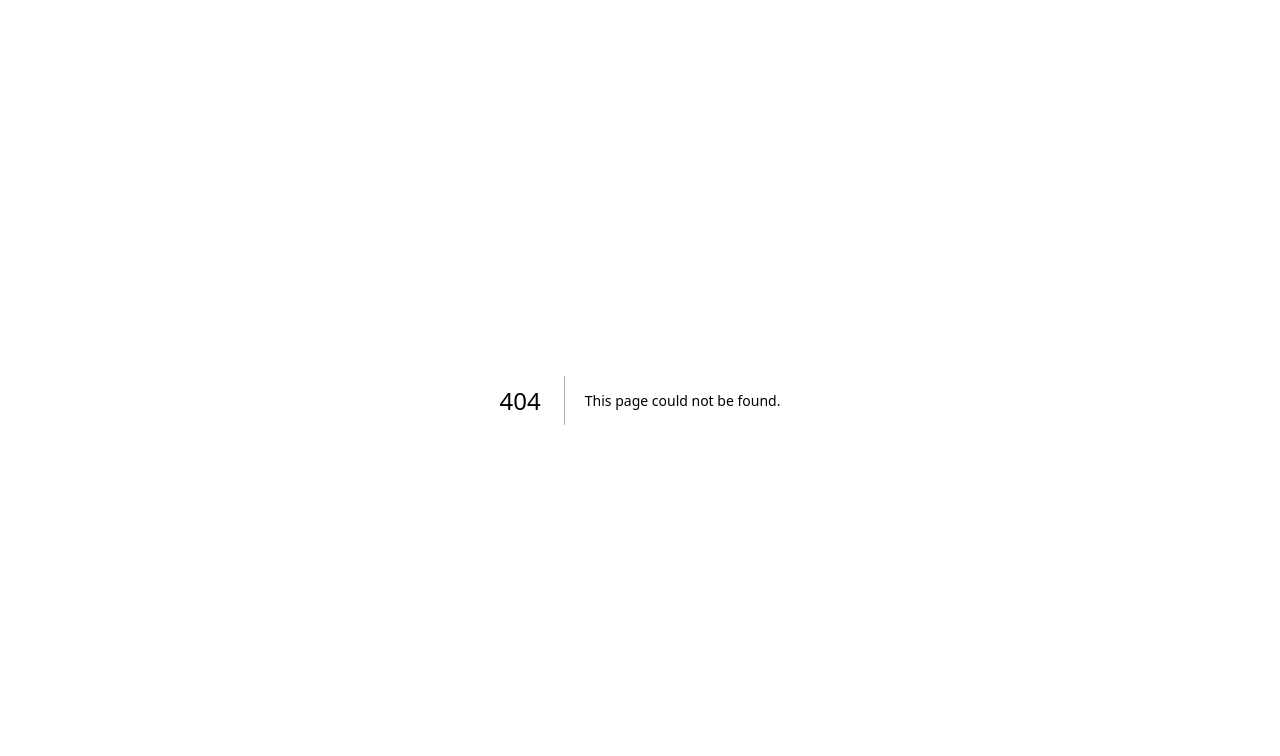
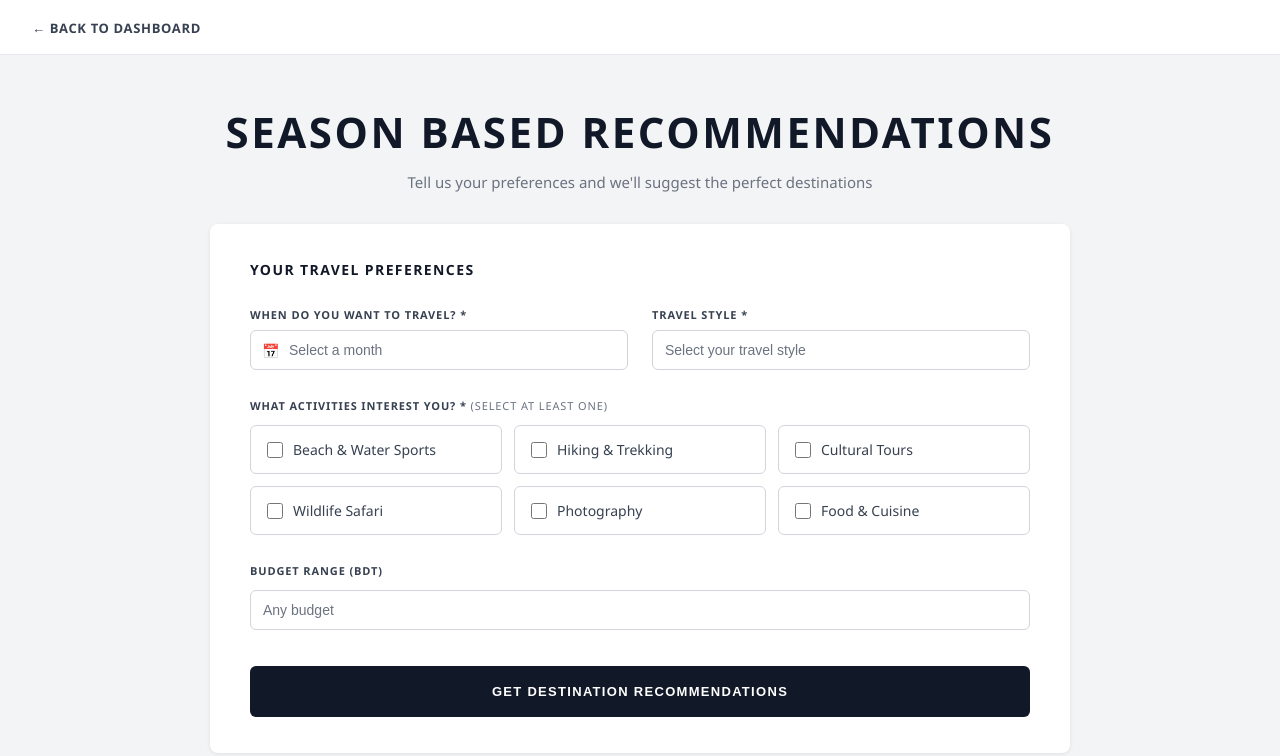
Before and after one commit to mhassan2310098-sys/Planova, a Next.js app in the folder front/: page /Season in a window 1280 px wide. Before the commit this address had no page. Shown: the top 756 px of the page. Built offline with nearby package versions, Linux system fonts and the light colour scheme.

Commit message:
Season Based Suggestion page added

```diff
--- /dev/null
+++ b/front/app/Season/page.js
@@ -0,0 +1,330 @@
+"use client";
+
+import { useState } from "react";
+
+const activities = [
+  { id: "beach", label: "Beach & Water Sports" },
+  { id: "hiking", label: "Hiking & Trekking" },
+  { id: "cultural", label: "Cultural Tours" },
+  { id: "wildlife", label: "Wildlife Safari" },
+  { id: "photography", label: "Photography" },
+  { id: "food", label: "Food & Cuisine" },
+];
+
+const months = [
+  "January", "February", "March", "April", "May", "June",
+  "July", "August", "September", "October", "November", "December",
+];
+
+const travelStyles = [
+  "Adventure",
+  "Relaxation",
+  "Cultural Immersion",
+  "Budget Backpacking",
+  "Luxury",
+  "Family",
+  "Solo",
+  "Romantic",
+];
+
+const budgetRanges = [
+  { value: "", label: "Any budget" },
+  { value: "0-10000", label: "Under ৳10,000" },
+  { value: "10000-25000", label: "৳10,000 – ৳25,000" },
+  { value: "25000-50000", label: "৳25,000 – ৳50,000" },
+  { value: "50000-100000", label: "৳50,000 – ৳1,00,000" },
+  { value: "100000+", label: "৳1,00,000+" },
+];
+
+export default function SeasonBasedRecommendations() {
+  const [selectedMonth, setSelectedMonth] = useState("");
+  const [travelStyle, setTravelStyle] = useState("");
+  const [selectedActivities, setSelectedActivities] = useState([]);
+  const [budget, setBudget] = useState("");
+  const [error, setError] = useState("");
+
+  const toggleActivity = (id) => {
+    setSelectedActivities((prev) =>
+      prev.includes(id) ? prev.filter((a) => a !== id) : [...prev, id]
+    );
+  };
+
+  const handleSubmit = () => {
+    if (!selectedMonth || !travelStyle || selectedActivities.length === 0) {
+      setError("Please fill in all required fields and select at least one activity.");
+      return;
+    }
+    setError("");
+    // Handle submission — e.g., router.push or API call
+    console.log({ selectedMonth, travelStyle, selectedActivities, budget });
+  };
+
+  return (
+    <div style={styles.page}>
+      {/* Back Link */}
+      <div style={styles.backLink}>
+        <a href="/dashboard" style={styles.backAnchor}>
+          ← BACK TO DASHBOARD
+        </a>
+      </div>
+
+      {/* Header */}
+      <div style={styles.header}>
+        <h1 style={styles.title}>SEASON BASED RECOMMENDATIONS</h1>
+        <p style={styles.subtitle}>
+          Tell us your preferences and we'll suggest the perfect destinations
+        </p>
+      </div>
+
+      {/* Form Card */}
+      <div style={styles.card}>
+        <h2 style={styles.cardTitle}>YOUR TRAVEL PREFERENCES</h2>
+
+        {/* Row 1: Month + Travel Style */}
+        <div style={styles.row}>
+          <div style={styles.fieldGroup}>
+            <label style={styles.label}>
+              WHEN DO YOU WANT TO TRAVEL? <span style={styles.required}>*</span>
+            </label>
+            <div style={styles.selectWrapper}>
+              <span style={styles.calendarIcon}>📅</span>
+              <select
+                style={styles.selectWithIcon}
+                value={selectedMonth}
+                onChange={(e) => setSelectedMonth(e.target.value)}
+              >
+                <option value="">Select a month</option>
+                {months.map((m) => (
+                  <option key={m} value={m}>{m}</option>
+                ))}
+              </select>
+            </div>
+          </div>
+
+          <div style={styles.fieldGroup}>
+            <label style={styles.label}>
+              TRAVEL STYLE <span style={styles.required}>*</span>
+            </label>
+            <select
+              style={styles.select}
+              value={travelStyle}
+              onChange={(e) => setTravelStyle(e.target.value)}
+            >
+              <option value="">Select your travel style</option>
+              {travelStyles.map((s) => (
+                <option key={s} value={s}>{s}</option>
+              ))}
+            </select>
+          </div>
+        </div>
+
+        {/* Activities */}
+        <div style={styles.fieldGroupFull}>
+          <label style={styles.label}>
+            WHAT ACTIVITIES INTEREST YOU? <span style={styles.required}>*</span>{" "}
+            <span style={styles.labelNote}>(SELECT AT LEAST ONE)</span>
+          </label>
+          <div style={styles.checkboxGrid}>
+            {activities.map((activity) => (
+              <label key={activity.id} style={styles.checkboxLabel}>
+                <input
+                  type="checkbox"
+                  checked={selectedActivities.includes(activity.id)}
+                  onChange={() => toggleActivity(activity.id)}
+                  style={styles.checkbox}
+                />
+                <span style={styles.checkboxText}>{activity.label}</span>
+              </label>
+            ))}
+          </div>
+        </div>
+
+        {/* Budget */}
+        <div style={styles.fieldGroupFull}>
+          <label style={styles.label}>BUDGET RANGE (BDT)</label>
+          <select
+            style={styles.select}
+            value={budget}
+            onChange={(e) => setBudget(e.target.value)}
+          >
+            {budgetRanges.map((b) => (
+              <option key={b.value} value={b.value}>{b.label}</option>
+            ))}
+          </select>
+        </div>
+
+        {/* Error */}
+        {error && <p style={styles.error}>{error}</p>}
+
+        {/* Submit */}
+        <button style={styles.submitBtn} onClick={handleSubmit}>
+          GET DESTINATION RECOMMENDATIONS
+        </button>
+      </div>
+    </div>
+  );
+}
+
+const styles = {
+  page: {
+    minHeight: "100vh",
+    backgroundColor: "#f3f4f6",
+    fontFamily: "'Segoe UI', sans-serif",
+    padding: "0 0 60px 0",
+  },
+  backLink: {
+    padding: "16px 32px",
+    borderBottom: "1px solid #e5e7eb",
+    backgroundColor: "#fff",
+  },
+  backAnchor: {
+    fontSize: "13px",
+    fontWeight: "600",
+    color: "#374151",
+    textDecoration: "none",
+    letterSpacing: "0.05em",
+  },
+  header: {
+    textAlign: "center",
+    padding: "48px 16px 32px",
+  },
+  title: {
+    fontSize: "clamp(24px, 5vw, 42px)",
+    fontWeight: "800",
+    letterSpacing: "0.06em",
+    color: "#111827",
+    margin: "0 0 12px 0",
+  },
+  subtitle: {
+    fontSize: "15px",
+    color: "#6b7280",
+    margin: 0,
+  },
+  card: {
+    maxWidth: "860px",
+    margin: "0 auto",
+    backgroundColor: "#fff",
+    borderRadius: "8px",
+    padding: "36px 40px",
+    boxShadow: "0 1px 4px rgba(0,0,0,0.08)",
+  },
+  cardTitle: {
+    fontSize: "14px",
+    fontWeight: "700",
+    letterSpacing: "0.1em",
+    color: "#111827",
+    marginTop: 0,
+    marginBottom: "28px",
+  },
+  row: {
+    display: "grid",
+    gridTemplateColumns: "1fr 1fr",
+    gap: "24px",
+    marginBottom: "28px",
+  },
+  fieldGroup: {
+    display: "flex",
+    flexDirection: "column",
+    gap: "8px",
+  },
+  fieldGroupFull: {
+    display: "flex",
+    flexDirection: "column",
+    gap: "12px",
+    marginBottom: "28px",
+  },
+  label: {
+    fontSize: "11px",
+    fontWeight: "700",
+    letterSpacing: "0.08em",
+    color: "#374151",
+  },
+  required: {
+    color: "#374151",
+  },
+  labelNote: {
+    fontWeight: "400",
+    color: "#6b7280",
+  },
+  selectWrapper: {
+    position: "relative",
+    display: "flex",
+    alignItems: "center",
+  },
+  calendarIcon: {
+    position: "absolute",
+    left: "12px",
+    fontSize: "14px",
+    pointerEvents: "none",
+  },
+  selectWithIcon: {
+    width: "100%",
+    padding: "11px 12px 11px 38px",
+    border: "1px solid #d1d5db",
+    borderRadius: "6px",
+    fontSize: "14px",
+    color: "#6b7280",
+    backgroundColor: "#fff",
+    appearance: "none",
+    cursor: "pointer",
+    outline: "none",
+  },
+  select: {
+    width: "100%",
+    padding: "11px 12px",
+    border: "1px solid #d1d5db",
+    borderRadius: "6px",
+    fontSize: "14px",
+    color: "#6b7280",
+    backgroundColor: "#fff",
+    appearance: "none",
+    cursor: "pointer",
+    outline: "none",
+    boxSizing: "border-box",
+  },
+  checkboxGrid: {
+    display: "grid",
+    gridTemplateColumns: "repeat(3, 1fr)",
+    gap: "12px",
+  },
+  checkboxLabel: {
+    display: "flex",
+    alignItems: "center",
+    gap: "10px",
+    padding: "14px 16px",
+    border: "1px solid #d1d5db",
+    borderRadius: "6px",
+    cursor: "pointer",
+    backgroundColor: "#fff",
+  },
+  checkbox: {
+    width: "16px",
+    height: "16px",
+    accentColor: "#111827",
+    cursor: "pointer",
+    flexShrink: 0,
+  },
+  checkboxText: {
+    fontSize: "14px",
+    color: "#374151",
+    fontWeight: "500",
+  },
+  submitBtn: {
+    width: "100%",
+    padding: "18px",
+    backgroundColor: "#111827",
+    color: "#fff",
+    border: "none",
+    borderRadius: "6px",
+    fontSize: "13px",
+    fontWeight: "700",
+    letterSpacing: "0.1em",
+    cursor: "pointer",
+    marginTop: "8px",
+  },
+  error: {
+    color: "#dc2626",
+    fontSize: "13px",
+    marginBottom: "12px",
+  },
+};
```
